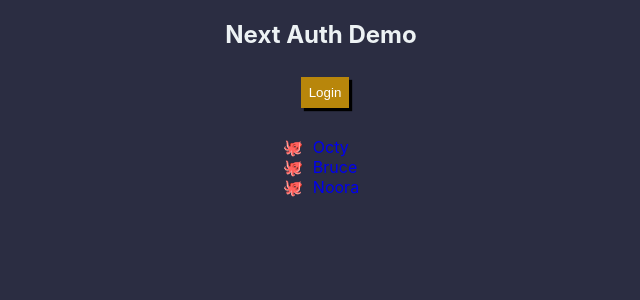
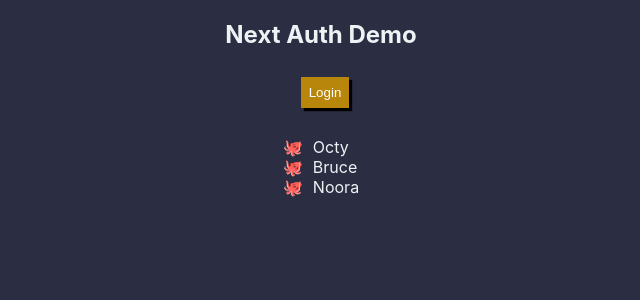
Before and after one commit to actyralf/auth-demo-next-13, a Next.js app: page / in a window 1280 px wide. Shown: the top 300 px of the page, without its empty margins (319-959 px from the left). Built offline with nearby package versions, Linux system fonts and the light colour scheme; no server answers.

Commit message:
fix link styling

```diff
--- a/pages/index.js
+++ b/pages/index.js
@@ -68,12 +68,16 @@ export default function Home() {
 const StyledLink = styled(Link)`
   text-decoration: none;
   cursor: pointer;
-  &:active,
+
+  &:link,
   &:visited {
-    color: inherit;
+    color: #edf2f4;
   }
   &:hover {
     color: darkgoldenrod;
+  }
+  &:active {
+    color: #edf2f4;
   }
 `;
 
```
